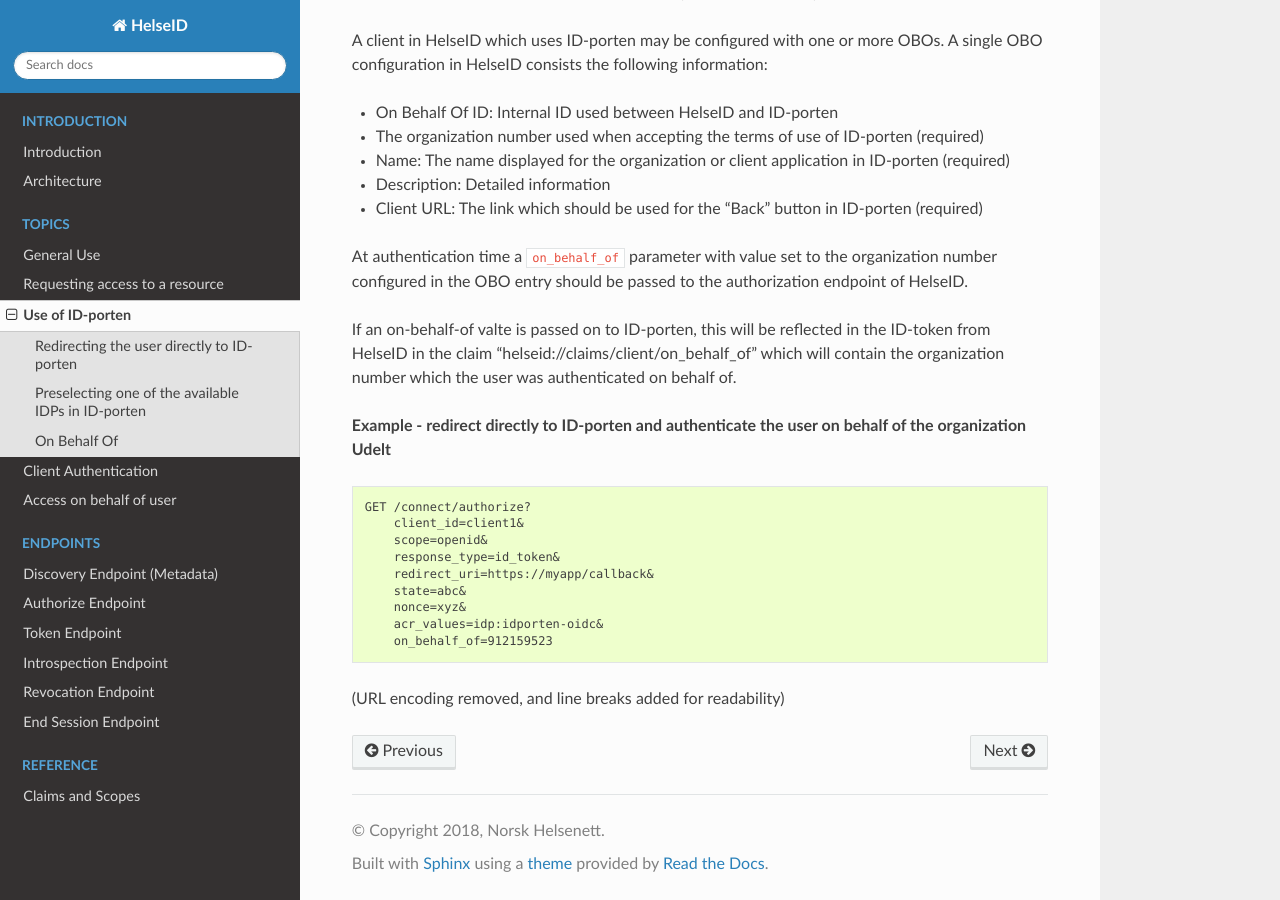
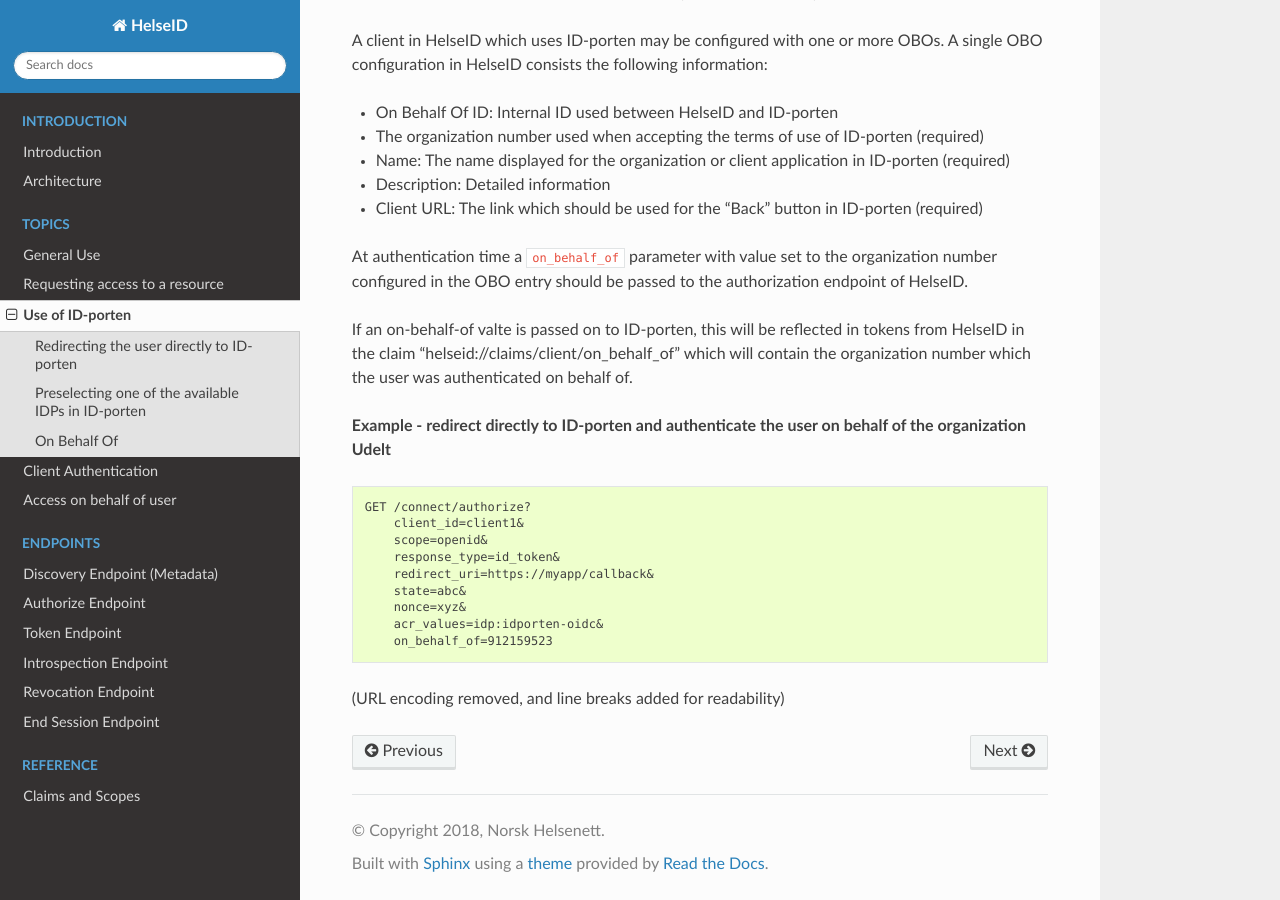
Before and after one commit to HelseID/HelseID-Public, a Sphinx documentation site: the page built from docs/topics/id_porten.rst, in a window 1280 px wide and 900 px high, scrolled down 1622 px. Built offline with Sphinx 7.4.7 and the Read the Docs theme 2.0.0, drawn with Linux system fonts in a browser that asks for light colours; pages that are not in the unit, such as notebooks, are missing from menus.

Commit message:
Fix error

```diff
--- a/docs/reference/claims_and_scopes.rst
+++ b/docs/reference/claims_and_scopes.rst
@@ -36,7 +36,7 @@ Name                                          Example      Description
 ``helseid://claims/client/ec/orgnr_parent``                The organizational number in the SUBJECT field of a certificate (Occures only when the client is authenticated with an enterprise certificate).
 ``helseid://claims/client/ec/orgnr_child``                 The organizational number in the OU field of the certificate (Occures only when the client is authenticated with an enterprise certificate).
 ``helseid://claims/client/ec/exp``                         The expiration date of the certificate (Occures only when the client is authenticated with an enterprise certificate).
-``helseid://claims/client/on_behalf_of``                   The organization number which an ID-porten authentication was performed on behalf of, if any. Only included in the ID-token.
+``helseid://claims/client/on_behalf_of``                   The organization number which an ID-porten authentication was performed on behalf of. Only included if on-behalf-of was used.
 
 ============================================= ============ =====================================
 
--- a/docs/topics/id_porten.rst
+++ b/docs/topics/id_porten.rst
@@ -69,7 +69,7 @@ A client in HelseID which uses ID-porten may be configured with one or more OBOs
 
 At authentication time a ``on_behalf_of`` parameter with value set to the organization number configured in the OBO entry should be passed to the authorization endpoint of HelseID.
 
-If an on-behalf-of valte is passed on to ID-porten, this will be reflected in the ID-token from HelseID in the claim "helseid://claims/client/on_behalf_of" which will contain the organization number which the user was authenticated on behalf of.
+If an on-behalf-of valte is passed on to ID-porten, this will be reflected in tokens from HelseID in the claim "helseid://claims/client/on_behalf_of" which will contain the organization number which the user was authenticated on behalf of.
 
 **Example - redirect directly to ID-porten and authenticate the user on behalf of the organization Udelt**
 ::
```
